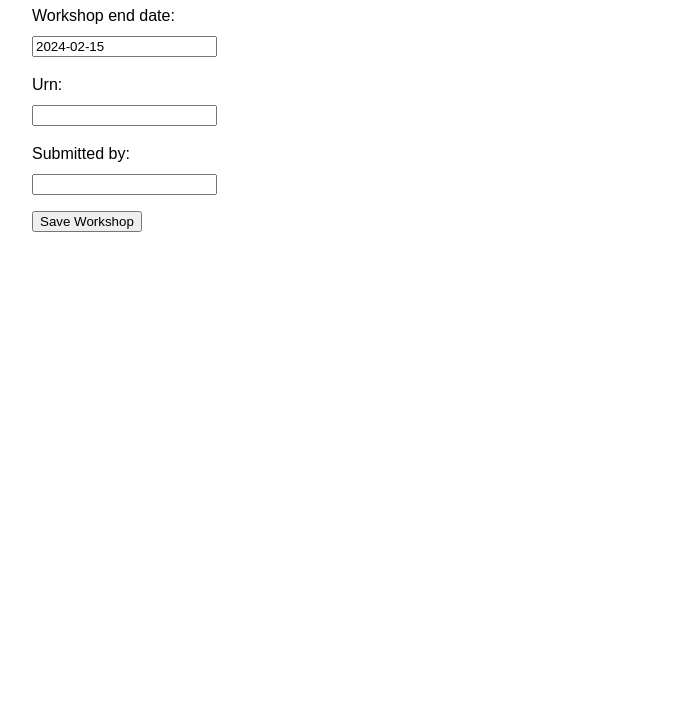
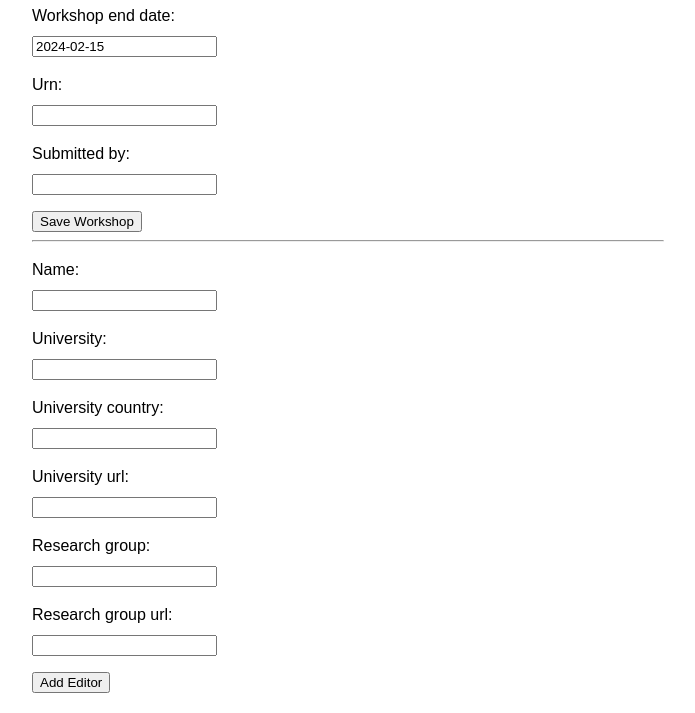
Before and after one commit to ceurws/ceur-ws-prototype, a Django app: page /workshops/create_workshop/ in a window 1280 px wide. Shown: the part 611-1324 px from the top of the page, without its empty margins (292-987 px from the left). Before the commit the page ends 843 px from the top, so only its background shows below. Run offline with Django 5.2, Linux system fonts and the light colour scheme.

Commit message:
new forms added

```diff
--- a/ceur_ws_workshops/workshops/forms.py
+++ b/ceur_ws_workshops/workshops/forms.py
@@ -1,6 +1,6 @@
 from .models import Workshop, Editor
 from django import forms
-from django.forms import inlineformset_factory
+from django.forms import modelformset_factory
 
 
 class EditorForm(forms.ModelForm):
@@ -14,4 +14,7 @@ class WorkshopForm(forms.ModelForm):
         fields = ['workshop_title', 'workshop_description', 'workshop_city', 'workshop_country',
                    'workshop_begin_date', 'workshop_end_date', 'urn', 'submitted_by']
 
-EditorFormSet = inlineformset_factory(Workshop, Editor, form=EditorForm, extra=1, can_delete=True)
+
+EditorFormSet = modelformset_factory(
+    Editor, fields=('name', 'university', 'university_country', 'university_url', 'research_group', 'research_group_url'), extra=1
+)
--- a/ceur_ws_workshops/workshops/models.py
+++ b/ceur_ws_workshops/workshops/models.py
@@ -14,7 +14,6 @@ class Editor(models.Model):
     research_group = models.CharField(max_length=100)
     research_group_url = models.URLField(max_length=200)
 
-    workshop = models.ForeignKey('Workshop', on_delete=models.CASCADE, related_name='workshop_editors')
 
 
 class Author(models.Model):
--- a/ceur_ws_workshops/workshops/templates/workshops/create_workshop.html
+++ b/ceur_ws_workshops/workshops/templates/workshops/create_workshop.html
@@ -5,11 +5,43 @@
   <!-- Replace the workshop details with the form -->
 
   <!-- Workshop Form -->
-    <form method="post" enctype="multipart/form-data">
+    <form method="post" id="form-container" enctype="multipart/form-data">
       {% csrf_token %}
       {{ form.as_p }}
 
       <input type="submit" value="Save Workshop">
+  <hr>
+
+    {{editor_form.management_form}}
+    {% for form in editor_form %}
+        <div class="editor-form">
+        {{form.as_p}}
+        </div>
+        {% endfor %}
+        <button id="add-form" type="button">Add Editor</button>
   </form>
 
+  <script>
+    let editorForm = document.querySelectorAll(".editor-form")
+    let container = document.querySelector("#form-container")
+    let addButton = document.querySelector("#add-form")
+    let totalForms = document.querySelector("#id_form-TOTAL_FORMS")
+
+    let formNum = editorForm.length-1
+    addButton.addEventListener('click', addForm)
+
+    function addForm(e){
+        e.preventDefault()
+
+        let newForm = editorForm[0].cloneNode(true)
+        let formRegex = RegExp(`form-(\\d){1}-`,'g')
+
+        formNum++
+        newForm.innerHTML = newForm.innerHTML.replace(formRegex, `form-${formNum}-`)
+        container.insertBefore(newForm, addButton)
+
+        totalForms.setAttribute('value', `${formNum+1}`)
+    }
+</script>
+
 {% endblock %}
--- a/ceur_ws_workshops/workshops/templates/workshops/edit_workshop.html
+++ b/ceur_ws_workshops/workshops/templates/workshops/edit_workshop.html
@@ -4,6 +4,7 @@
   <form id="validation-form" method="post">
     {% csrf_token %}
     {{ form.as_p }}
+    {{ editor_form.as_p }}
     <input type="submit" name="submit_button" value="Confirm">
   </form>
 {% endblock %}
--- a/ceur_ws_workshops/workshops/views.py
+++ b/ceur_ws_workshops/workshops/views.py
@@ -6,7 +6,7 @@ from django.urls import reverse
 from django.http import HttpResponseRedirect
 from django.core.exceptions import MultipleObjectsReturned
 
-from .forms import WorkshopForm
+from .forms import WorkshopForm, EditorFormSet
 
 def index(request):
     """
@@ -28,26 +28,39 @@ def author_upload_check(request, secret_token):
     })
 
 def create_workshop(request):
-    # handles second post of form data and saves the data to the database
+    # handles the second post of form data and saves the data to the database
     if request.method == "POST" and 'submit_button' in request.POST:
-        workshop = Workshop()
-        form = WorkshopForm(request.POST, instance=workshop)
-        form.save()
+        formset = EditorFormSet(request.POST)
+        form = WorkshopForm(request.POST)
 
-        return HttpResponseRedirect(reverse('workshops:workshop_edit_success', args=[workshop.id]))
+        if form.is_valid() and formset.is_valid():
+            workshop = form.save()  # Save the workshop object and get the instance with an ID
+            instances = formset.save()
+
+            workshop.editors.add(*instances)
+            print(workshop.workshop_city)
+            print(instances)
+            print([editor.id for editor in instances])
+
+
+            return HttpResponseRedirect(reverse('workshops:workshop_edit_success', args=[workshop.id]))
+
 
     # handles first post of form data
     elif request.method == "POST":
+
         # Create a bound form
         form = WorkshopForm(request.POST)
+        editor_form = EditorFormSet(data=request.POST)
 
         if form.is_valid():
-            return render(request, 'workshops/edit_workshop.html', {'form': form})
+            return render(request, 'workshops/edit_workshop.html', {'form': form, 'editor_form':editor_form})
 
     else:
         form = WorkshopForm()
+        editor_form = EditorFormSet(queryset=Editor.objects.none())
 
-        return render(request, "workshops/create_workshop.html", {'form': form})
+        return render(request, "workshops/create_workshop.html", {'form': form, 'editor_form':editor_form})
 
 def workshop_edit_success(request, workshop_id):
     workshop = get_object_or_404(Workshop, id=workshop_id)
@@ -62,6 +75,7 @@ def workshop_edit_success(request, workshop_id):
 def workshop_overview(request, secret_token):
     workshop = get_object_or_404(Workshop, secret_token=secret_token)
 
+    print(workshop.editors)
     context = {
         'papers' : [paper for paper in Paper.objects.filter(workshop=workshop)],
         'workshop' : workshop
```
Also changed, not shown: ceur_ws_workshops/workshops/migrations/0005_remove_editor_workshop_alter_workshop_volume_number.py (added).
